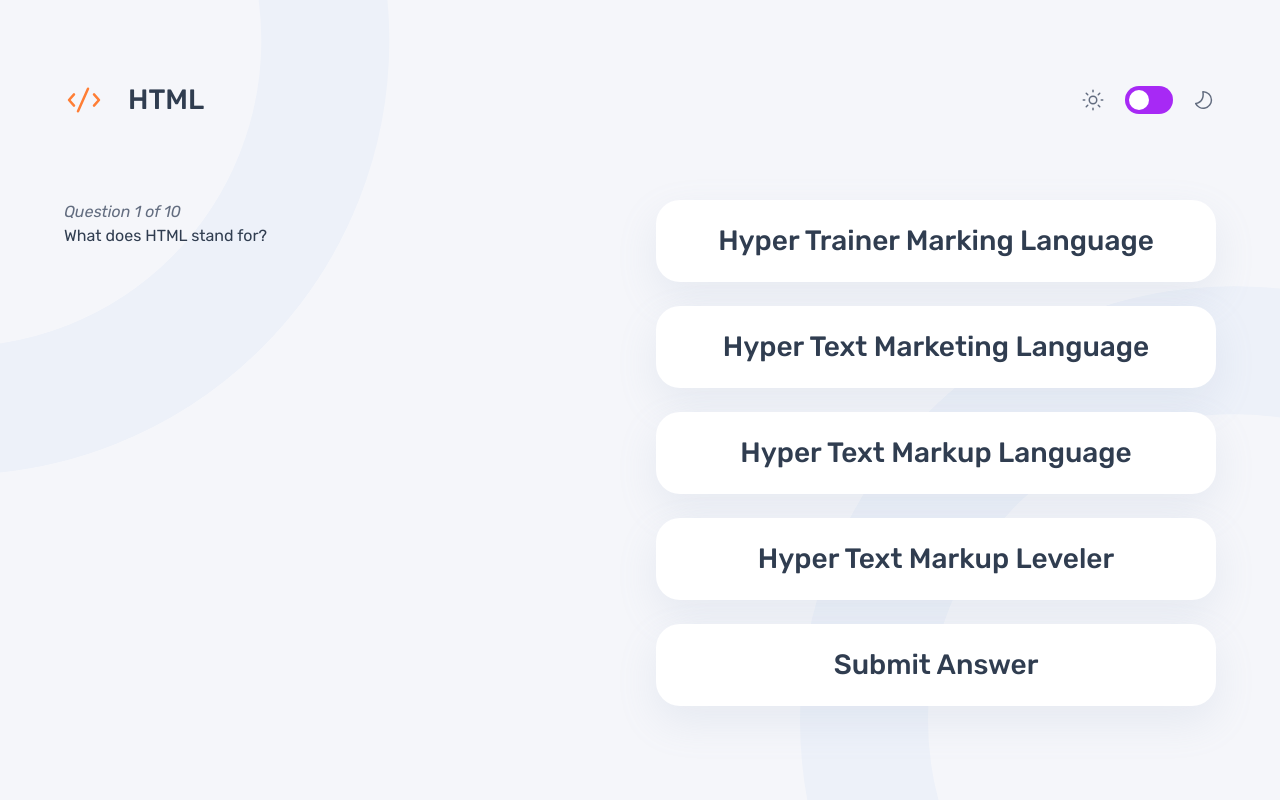
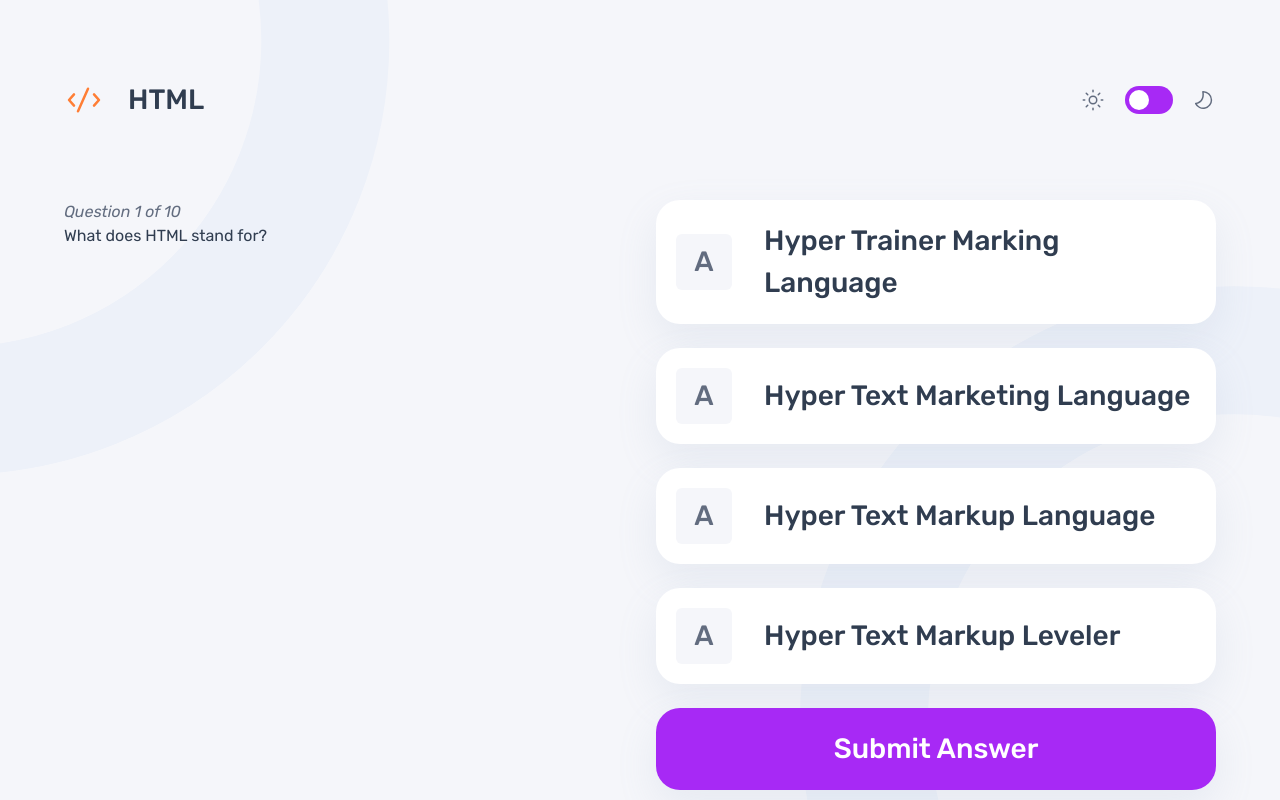
Before and after one commit to MattPahuta/frontend-quiz-app, a React (Vite) app: page / in a window 1280 px wide. Both pictures are taken after a click on the button "HTML". Built offline with nearby package versions, Linux system fonts and the light colour scheme.

Commit message:
Add styles and markup for option buttons

```diff
--- a/src/components/Quiz.jsx
+++ b/src/components/Quiz.jsx
@@ -46,13 +46,14 @@ function Quiz({question, questionIndex, totalQuestions, onAnswerSubmit}) {
           <button
             key={option}
             onClick={() => handleSelectedOption(option)}
-            className="button option-btn"
+            className="button option-button"
           >
+            <span className="option-letter">A</span>
             {option}
           </button>
         ))}
         <button
-          className="button submit-option-btn"
+          className="button submit-option-button"
           onClick={handleSubmit}
           disabled={selectedOption === null}
         >
--- a/src/css/styles.css
+++ b/src/css/styles.css
@@ -27,6 +27,7 @@
   --clr-gray-navy: hsl(219, 13%, 44%);
   --clr-navy: hsl(215, 27%, 32%);
   --clr-dark-navy: hsl(216, 25%, 25%);
+  --clr-light-purple: hsl(278, 100%, 95%);
   --clr-purple: hsl(277, 91%, 56%);
   --clr-green: hsl(151, 70%, 50%);
   --clr-red: hsl(0, 82%, 63%);
@@ -361,6 +362,17 @@
     }
   }
 
+  .selection-container {
+    margin: 0;
+    display: flex;
+    flex-direction: column;
+    gap: var(--spacing-075);
+
+    @media (width > 37.5rem) {
+      gap: var(--spacing-150);
+    }
+  }
+
   button.button {
     border: none;
     background-color: var(--button-background-color);
@@ -368,13 +380,13 @@
     cursor: pointer;
     display: inline-flex;
     align-items: center;
-    justify-content: center;
     gap: var(--spacing-100);
     border-radius: var(--spacing-075);
     padding: var(--spacing-075);
     font-size: var(--fs-450);
     font-weight: 500;
     box-shadow: var(--button-box-shadow);
+
 
     @media screen and (--ms-high-contrast: active) {
       border: 2px solid currentColor;
@@ -395,19 +407,65 @@
     justify-content: flex-start;
   }
 
-  button:hover,
-  button:focus-visible {
+  button.cat-button:hover,
+  button.cat-button:focus-visible {
     outline: 2px solid var(--clr-purple);
+  }
+
+  button.option-button {
+    min-height: 64px;
+    text-align: left;
+  }
+
+  button.option-button:hover .option-letter,
+  button.option-button:focus-visible .option-letter {
+    background-color: var(--clr-light-purple);
+    color: var(--clr-purple);
+  }
+
+  button.option-button:focus-visible {
+    outline-color: var(--clr-purple);
+  }
+
+  button.submit-option-button {
+    min-height: 56px;
+    justify-content: center;
+    background-color: var(--clr-purple);
+    color: var(--clr-pure-white);
+    transition: opacity 150ms ease-in-out;
+  }
+
+  button.submit-option-button:hover,
+  button.submit-option-button:focus-visible {
+    opacity: 0.7;
   }
 
   /* Handle icons and icon BGs */
   /* ToDo: also for styling answer letters */
   button img.icon,
-  input[type='radio'] {
+  .option-button .option-letter {
+    display: inline-block;
+    flex-shrink: 0;
     width: 40px;
+    height: 40px;
     padding: var(--spacing-025);
     border-radius: 6px;
 
+    @media (width > 37.5rem) {
+      width: 56px;
+      height: 56px;
+    }
+  }
+
+  .option-button .option-letter {
+    display: flex;
+    justify-content: center;
+    align-items: center;
+    background-color: var(--clr-light-gray);
+    color: var(--clr-gray-navy);
+  }
+
+  .cat-button img.icon {
     &.answer-icon {
       background-color: var(--clr-gray-navy);
     }
@@ -423,22 +481,9 @@
     &.cat-accessibility {
       background-color: var(--icon-bg__a11y);
     }
-
-    @media (width > 37.5rem) {
-      width: 56px;
-    }
   }
 
-  .selection-container {
-    margin: 0;
-    display: flex;
-    flex-direction: column;
-    gap: var(--spacing-075);
 
-    @media (width > 37.5rem) {
-      gap: var(--spacing-150);
-    }
-  }
 }
 
 @layer utilities {
```
